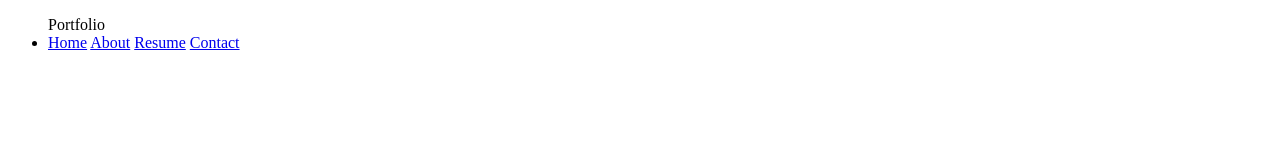
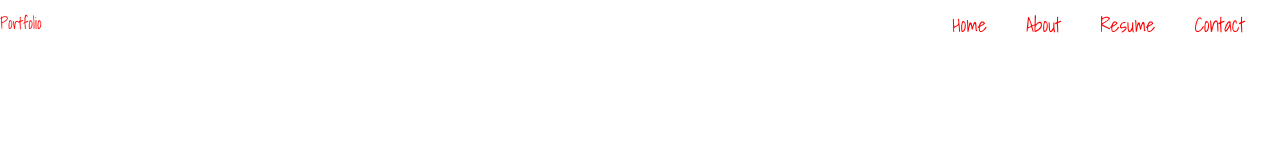
Before and after one commit to Chrishon92/Chrishon92.github.io, a plain HTML site: page index.html in a window 1280 px wide. Drawn offline with Linux system fonts and the light colour scheme; files whose address does not match are found by name.

Commit message:
second commit

```diff
--- a/index.html
+++ b/index.html
@@ -15,7 +15,7 @@
 <body>
 
 
-<nav class="navbar">
+<nav class="navbar background">
     <ul class="nav1">
         <div class="logo1">Portfolio</div>
 
@@ -28,13 +28,15 @@
         </li>
     </ul>
 
-    <div class="burgermenu">
+    <div class="newmenu">
         <div class="menu"></div>
         <div class="menu"></div>
         <div class="menu"></div>
     </div>
 </nav>
 
+<!-- Navigation Menu Part 2-->
+
     <script src="script.js"></script>
 </body>
 </html>
--- a/style.css
+++ b/style.css
@@ -0,0 +1,72 @@
+* {
+    margin: 0;
+    padding: 0;
+}
+
+.background {
+    background: url();
+    background-size: cover;
+    background-blend-mode: darken;
+}
+
+nav ul {
+    text-align: right;
+}
+
+.navbar {
+    display: flex;
+    align-items: center;
+    position: sticky;
+    top: 0%;
+    cursor: pointer;
+    font-family: 'Shadows Into Light',
+        cursive;
+    z-index: 100;
+}
+
+.nav1 {
+    width: 100%;
+    align-items: center;
+}
+
+.nav1 li {
+    list-style: none;
+    padding: 9px 20px;
+    font-size: 20px;
+    font-style: inherit;
+}
+
+.nav1 li a {
+    margin: 15px;
+    text-decoration: none;
+    color: red;
+}
+
+.nav1 li a:hover {
+    text-decoration: overline;
+    color: black;
+}
+
+.logo1 {
+    text-align: left;
+    position: absolute;
+    top: 10px;
+    color: red;
+    font-family: 'Shadows Into Light',
+        cursive;
+}
+
+.newmenu {
+    position: absolute;
+    cursor: pointer;
+    right: 5%;
+    top: 15px;
+    display: none;
+}
+
+.menu {
+    width: 33px;
+    background-color: red;
+    height: 4px;
+    margin: 3px 3px;
+}
```
